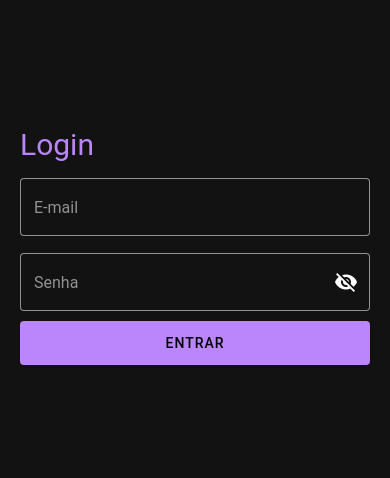
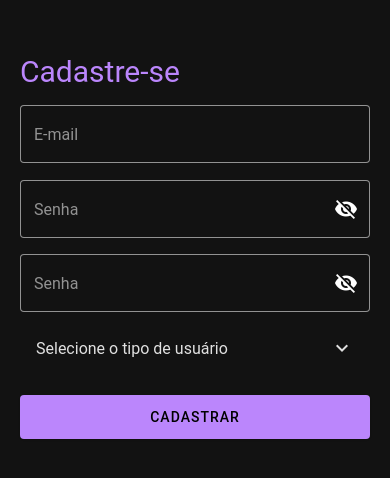
Before and after one commit to luana-fs/frontend-challenge, a React Native app: screen / in a window 390 px wide. Shown: the part 176-654 px from the top of the page. Built offline with nearby package versions, Linux system fonts and the light colour scheme.

Commit message:
sign in page ok

```diff
--- a/App.tsx
+++ b/App.tsx
@@ -8,6 +8,7 @@ import {
 } from "react-native-paper";
 import DefaultTheme from "./src/styles/theme/DefaultTheme";
 import LoginPage from "./src/pages/LoginPage";
+import SignInPage from "./src/pages/SignInPage";
 
 export const useAppTheme = () => useTheme();
 export default function App() {
@@ -16,7 +17,8 @@ export default function App() {
     <>
       <PaperProvider theme={theme}>
         <StatusBar style="auto" />
-        <LoginPage />
+        {/* <LoginPage /> */}
+        <SignInPage/>
       </PaperProvider>
     </>
   );
--- a/src/components/Input/index.tsx
+++ b/src/components/Input/index.tsx
@@ -13,8 +13,8 @@ export const Input = ({ password, textLabel, placeholder }: InputProps) => {
     <TextInput
       secureTextEntry={isPasswordVisible ? false : password}
       mode="outlined"
-      label={password ? "Senha" : textLabel}
-      placeholder={password ? "Digite sua senha..." : placeholder}
+      label={textLabel ? textLabel : "Senha"}
+      placeholder={placeholder ? placeholder : textLabel}
       onChangeText={(text) => handleOnChange(text)}
       style={styles.inputStyles}
       right={
--- /dev/null
+++ b/src/components/Select/index.tsx
@@ -0,0 +1,24 @@
+import * as React from "react";
+import { List } from "react-native-paper";
+import { SelectProps } from "./types";
+
+export const Select = ({ title, data }: SelectProps) => {
+  const [expanded, setExpanded] = React.useState(false);
+  const [itemExpanded, setItemExpanded] = React.useState(false);
+
+  const handlePress = () => setExpanded(!expanded);
+
+  return (
+    <List.Section>
+      <List.Accordion title={title} expanded={expanded} onPress={handlePress}>
+        {data.map((item: any) => (
+          <List.Item
+            title={item.name}
+            onPress={item.onPress}
+            right={(props) => <List.Icon {...props} icon="check" />}
+          />
+        ))}
+      </List.Accordion>
+    </List.Section>
+  );
+};
--- /dev/null
+++ b/src/components/Select/types.ts
@@ -0,0 +1,4 @@
+export type SelectProps = {
+  title: string;
+  data: Object[];
+};
--- /dev/null
+++ b/src/pages/SignInPage/index.tsx
@@ -0,0 +1,29 @@
+import React from "react";
+import { View } from "react-native";
+import { useTheme } from "react-native-paper";
+import { Button } from "../../components/Button";
+import { Input } from "../../components/Input";
+import { Select } from "../../components/Select";
+import { Title } from "../../components/Title";
+import { styles } from "./styles";
+
+export default function SignInPage() {
+  const { colors } = useTheme();
+  const style = styles(colors);
+  return (
+    <View style={style.container}>
+      <Title text={"Cadastre-se"} />
+      <Input textLabel="E-mail" placeholder="Digite seu e-mail" />
+      <Input password placeholder="Digite sua senha" />
+      <Input textLabel="Senha" placeholder="Repita sua senha" password />
+      <Select
+        title={"Selecione o tipo de usuário"}
+        data={[
+          { name: "Normal", onPress: () => console.log("oi") },
+          { name: "Admin", onPress: () => console.log("oi") },
+        ]}
+      />
+      <Button buttonText="Cadastrar" onPress={() => console.log("clicou")} />
+    </View>
+  );
+}
--- /dev/null
+++ b/src/pages/SignInPage/styles.ts
@@ -0,0 +1,11 @@
+import { StyleSheet } from "react-native";
+
+export const styles = (props: any) =>
+  StyleSheet.create({
+    container: {
+      flex: 1,
+      justifyContent: "center",
+      backgroundColor: props.background,
+      padding: 20,
+    },
+  });
```
